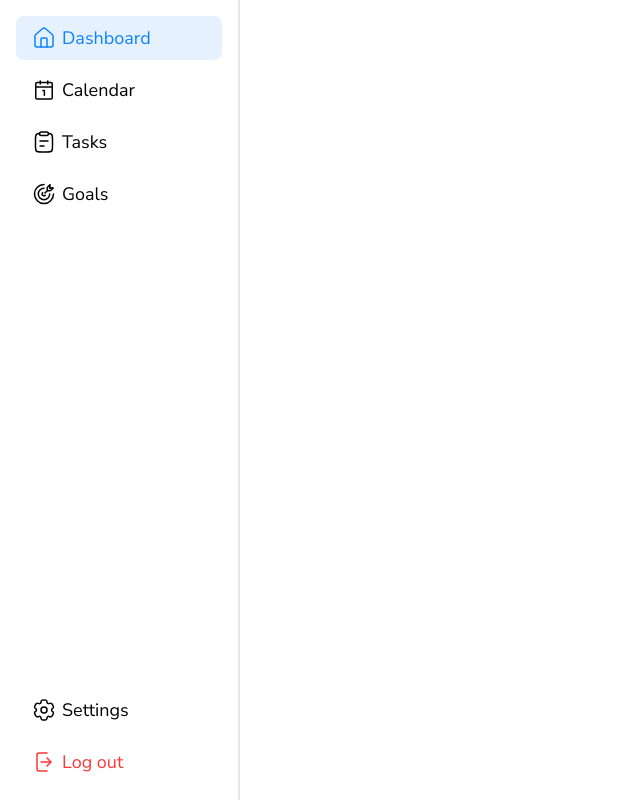
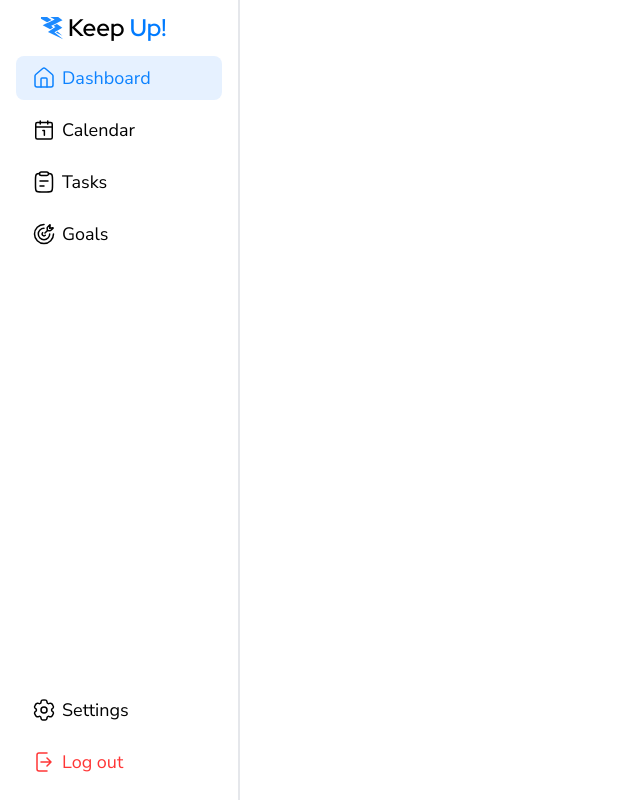
Before and after one commit to Kamil2104/KeepUp, a React (Vite) app: page / in a window 1280 px wide. Shown: the whole page, without its empty margins (0-640 px from the left). Built offline with nearby package versions, Linux system fonts and the light colour scheme.

Commit message:
feat: create and add to Sidebar app logo

```diff
--- /dev/null
+++ b/src/components/Sidebar/Logo.tsx
@@ -0,0 +1,12 @@
+import React from 'react'
+
+const Logo: React.FC = React.memo(() => {
+  return (
+    <div className='flex flex-row items-center gap-1 pl-6'>
+        <svg className='h-6 w-6 fill-brand-40' xmlns="http://www.w3.org/2000/svg" viewBox="0 0 512 512"> <path d="M20.72 19.34v39.72L151.6 132.9l94.9-45.12L151 19.34zm196.98.1L313 76.78C226.5 118 135.1 161.4 57.53 198.3l161.57 86.1l59.6-39.2l-39.4-34.9c82.3-40.6 168.3-83.5 241.8-119.93l-93.6-70.93zM361.9 170.5l-76.5 37.9l44.9 25.3c-54.2 35.6-111.8 73.6-160.6 105.7l325.2 154.8L307.5 347c57.6-32.3 117.5-65.9 168.8-94.6zm13.2 160.1l-33.9 18.9l139.3 74.3c-35.1-31.1-70.3-62.2-105.4-93.2" /> </svg>
+        <h3 className='text-2xl font-semibold font-heading leading-none'> Keep <span className='text-brand-70'>Up!</span> </h3>
+    </div>
+  )
+})
+
+export default Logo
--- a/src/index.css
+++ b/src/index.css
@@ -3,5 +3,5 @@
 @import "tailwindcss/utilities";
 
 .colorChecker {
-    color: #ffdede;
+    color: #3195ff;
 }
--- a/src/pages/Sidebar.tsx
+++ b/src/pages/Sidebar.tsx
@@ -4,6 +4,7 @@ import { useActiveFunctionality } from "../hooks/useActiveFunctionality";
 
 import { SidebarOption } from "../interfaces/SidebarInterfaces";
 
+import Logo from "../components/Sidebar/Logo";
 import Menu from "../components/Sidebar/Menu";
 
 const Sidebar: React.FC = React.memo(() => {
@@ -52,9 +53,14 @@ const Sidebar: React.FC = React.memo(() => {
   ]
 
   return (
-    <section className="flex flex-col justify-between h-full w-60 p-4 border-r-2 border-gray-200">
-      <Menu data={functionalities} />
-      <Menu data={userActions} />
+    <section className="flex flex-col justify-start gap-4 h-full w-60 p-4 border-r-2 border-gray-200">
+      <div className="h-auto w-full">
+        <Logo />
+      </div>
+      <div className="flex flex-col justify-between w-full h-full">
+        <Menu data={functionalities} />
+        <Menu data={userActions} />
+      </div>
     </section>
   );
 });
--- a/tailwind.config.js
+++ b/tailwind.config.js
@@ -9,7 +9,9 @@ export default {
       colors: {
         brand: {
           20: "#e6f1ff",
+          40: "#1c8aff",
           50: "#0c82ff",
+          70: "#007bff",
         },
         error: {
           20: "#ffdede",
```
